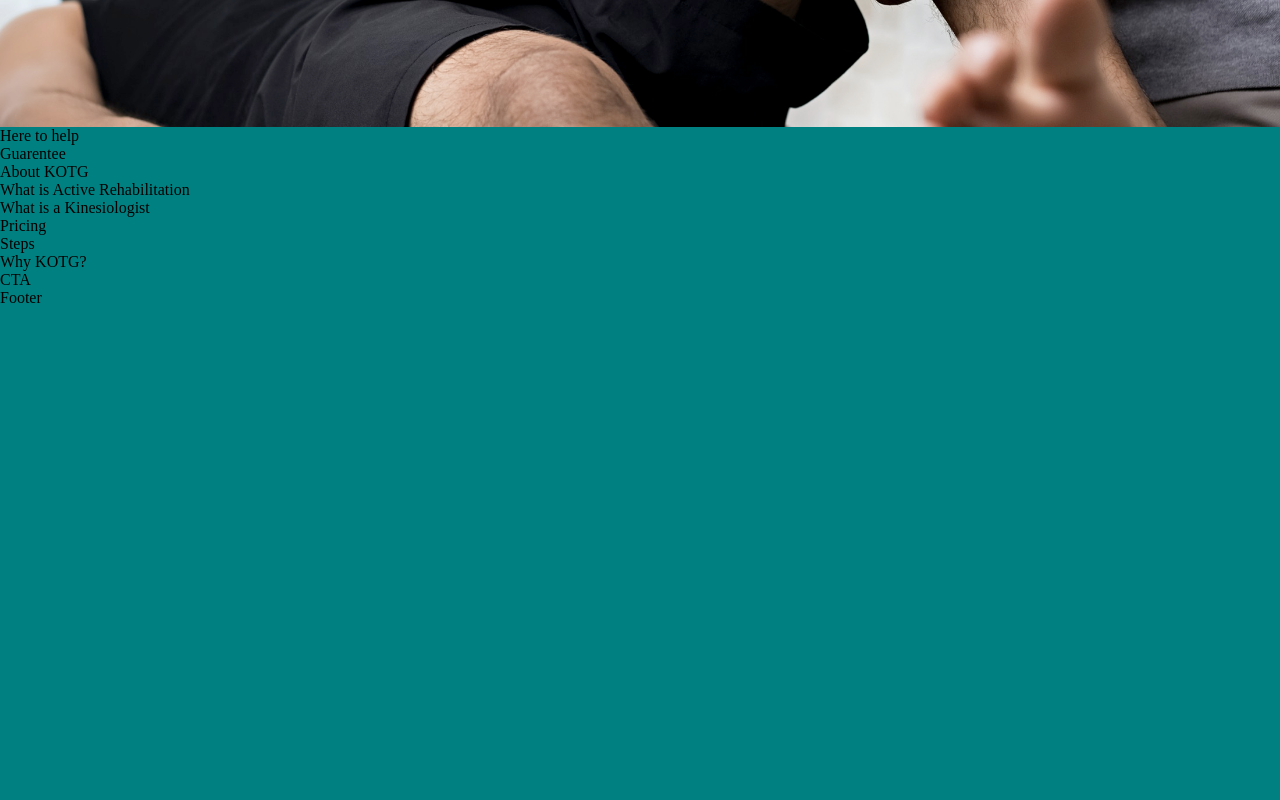
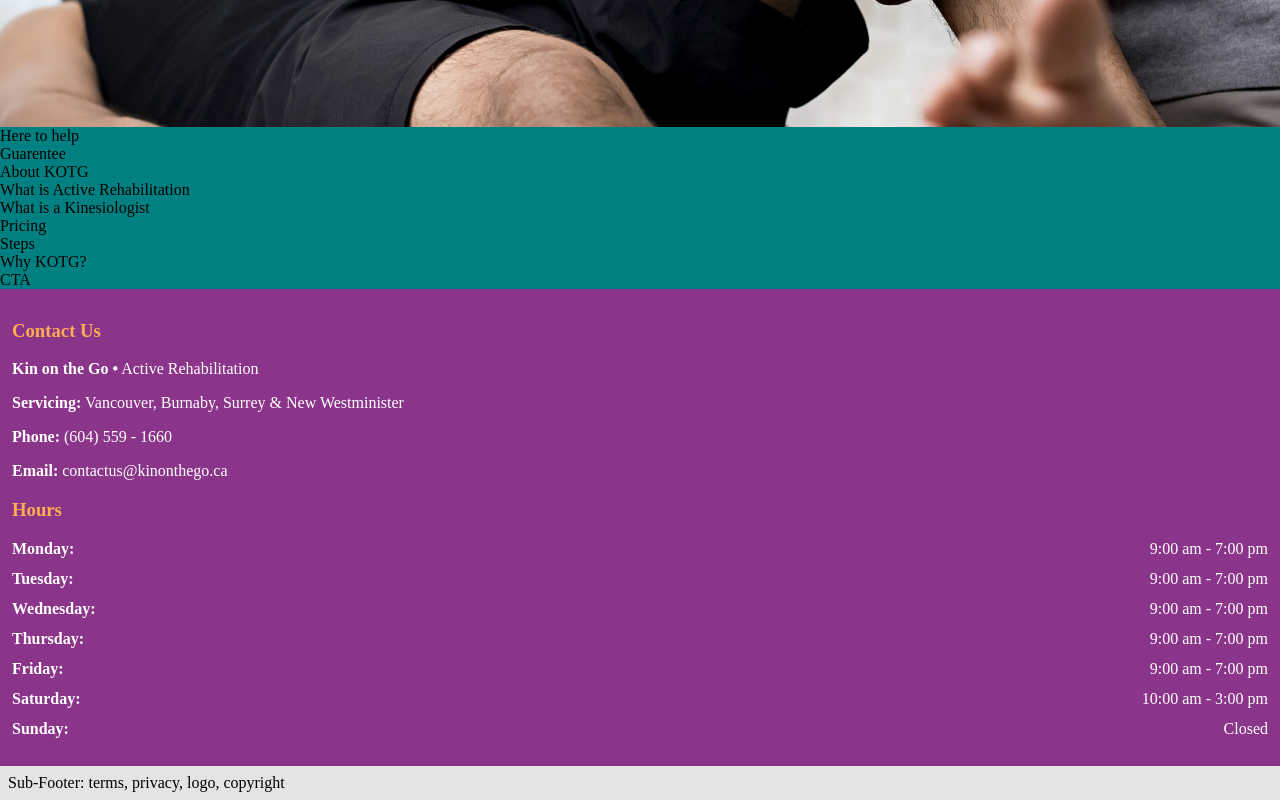
Before and after one commit to matt-baillie/kin-on-the-go, a React (Create React App) app: page / in a window 1280 px wide. Shown: the part 443-1243 px from the top of the page. Before the commit the page ends 800 px from the top, so only its background shows below. Built offline with nearby package versions, Linux system fonts and the light colour scheme.

Commit message:
Footer component: created and wireframed. Contact and Hours sections complete.

```diff
--- a/src/App.tsx
+++ b/src/App.tsx
@@ -7,7 +7,7 @@ import OurStory from "./pages/OurStory";
 import ICBCActive from "./pages/ICBCActive";
 import Testimonials from "./pages/Testimonials";
 import { Header } from "./components/Header/Header";
-import Footer from "./components/Footer";
+import Footer from "./components/Footer/Footer";
 import GlobalStyle from "./globalStyles";
 import { ThemeProvider } from "styled-components";
 
--- a/src/components/Footer.tsx
+++ /dev/null
@@ -1,5 +0,0 @@
-const Footer = () => {
-  return <div>Footer</div>;
-};
-
-export default Footer;
--- /dev/null
+++ b/src/components/Footer/Footer.styled.ts
@@ -0,0 +1,29 @@
+import styled from "styled-components";
+
+export const FooterStyled = styled.footer`
+  .main-footer {
+    color: #fff;
+    padding: 0.75rem;
+    background-color: ${({ theme }) => theme.colors.primary};
+    h3 {
+      color: ${({ theme }) => theme.colors.secondary};
+    }
+    span {
+      font-weight: 600;
+    }
+    li {
+      display: flex;
+      justify-content: space-between;
+      margin: 0.75rem 0;
+      /* width: 90%; */
+    }
+    li p {
+      display: inline;
+      margin: 0;
+    }
+  }
+  .sub-footer {
+    padding: 0.5rem;
+    background-color: #e4e4e4;
+  }
+`;
--- /dev/null
+++ b/src/components/Footer/Footer.tsx
@@ -0,0 +1,64 @@
+import { FooterStyled } from "./Footer.styled";
+
+const Footer = () => {
+  return (
+    <FooterStyled>
+      <section className="main-footer">
+        <div className="map">{/* Add google map api */}</div>
+        <div className="contact">
+          <h3>Contact Us</h3>
+          <p>
+            <span>Kin on the Go •</span> Active Rehabilitation
+          </p>
+          <p>
+            <span>Servicing:</span> Vancouver, Burnaby, Surrey & New
+            Westminister
+          </p>
+          <p>
+            <span>Phone:</span> (604) 559 - 1660
+          </p>
+          <p>
+            <span>Email:</span> contactus@kinonthego.ca
+          </p>
+        </div>
+        <div className="hours">
+          <h3>Hours</h3>
+          <ul>
+            <li>
+              <span>Monday:</span>
+              <p> 9:00 am - 7:00 pm</p>
+            </li>
+            <li>
+              <span>Tuesday:</span>
+              <p> 9:00 am - 7:00 pm</p>
+            </li>
+            <li>
+              <span>Wednesday:</span>
+              <p> 9:00 am - 7:00 pm</p>
+            </li>
+            <li>
+              <span>Thursday:</span>
+              <p> 9:00 am - 7:00 pm</p>
+            </li>
+            <li>
+              <span>Friday:</span>
+              <p> 9:00 am - 7:00 pm</p>
+            </li>
+            <li>
+              <span>Saturday:</span> 10:00 am - 3:00 pm
+            </li>
+            <li>
+              <span>Sunday:</span> Closed
+            </li>
+          </ul>
+        </div>
+        <div className="socials">{/* Add react icons: facebook, insta */}</div>
+      </section>
+      <section className="sub-footer">
+        Sub-Footer: terms, privacy, logo, copyright
+      </section>
+    </FooterStyled>
+  );
+};
+
+export default Footer;
--- a/src/globalStyles.tsx
+++ b/src/globalStyles.tsx
@@ -26,10 +26,16 @@ const GlobalStyle = createGlobalStyle`
       box-sizing: border-box;
     }
     body {
-      overflow: hidden;
+      overflow-x: hidden;
         margin: 0;
         padding: 0;
         background-color: teal;
     }
+    ul {
+    padding-inline-start: 0;
+    }
+    li {
+      list-style-type: none;
+    }
 `;
 export default GlobalStyle;
```
Also changed, not shown: tasks.txt.
